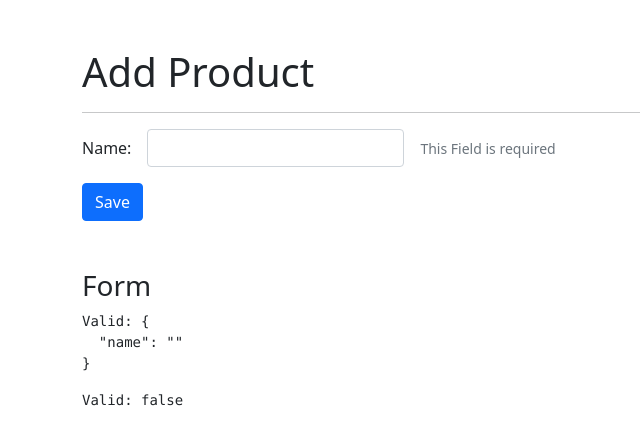
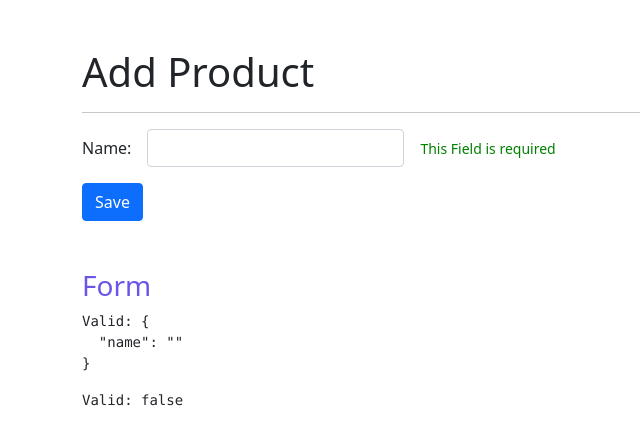
Before and after one commit to BryanParada/directivesApp, an Angular app: page /products/add in a window 1280 px wide. Shown: the top 444 px of the page, without its empty margins (0-640 px from the left). Built offline with nearby package versions, Linux system fonts and the light colour scheme.

Commit message:
V351 - Input - change color Directive

```diff
--- a/src/app/products/pages/add/add.component.html
+++ b/src/app/products/pages/add/add.component.html
@@ -18,6 +18,7 @@
         <div class="col-auto">
             <span class="form-text"
                   errorMsgDrt
+                  [color]="colorIWant"
                   *ngIf="hasError('name')">
                 This Field is required
             </span>
@@ -34,6 +35,6 @@
     </div>
 </form>
 
-<h3 class="mt-5"> Form </h3>
+<h3 class="mt-5" errorMsgDrt color="#6857E6"> Form </h3>
 <pre>Valid: {{myForm.value | json}}</pre>
 <pre>Valid: {{myForm.valid}}</pre>
--- a/src/app/products/pages/add/add.component.ts
+++ b/src/app/products/pages/add/add.component.ts
@@ -8,6 +8,8 @@ import { FormBuilder, FormGroup, Validators } from '@angular/forms';
   ]
 })
 export class AddComponent implements OnInit {
+
+  colorIWant: string ='green'
 
   myForm: FormGroup = this.fb.group({
     name: ['', Validators.required]
--- a/src/app/shared/directives/error-msg.directive.ts
+++ b/src/app/shared/directives/error-msg.directive.ts
@@ -1,17 +1,24 @@
-import { Directive, OnInit } from '@angular/core';
+import { Directive, OnInit, ElementRef, Input } from '@angular/core';
 
 @Directive({
   selector: '[errorMsgDrt]'
 })
 export class ErrorMsgDirective implements OnInit {
 
-  constructor() {
-    console.log('constructor directive');
+htmlElement: ElementRef<HTMLElement>
+@Input() color: string = 'red'
 
+  constructor( private elem: ElementRef<HTMLElement>) {
+    this.htmlElement = elem;
    }
 
   ngOnInit(): void {
     console.log('ngOnInit directive');
+    this.setColor();
+  }
+
+  setColor(): void{
+    this.htmlElement.nativeElement.style.color = this.color;
   }
 
 }
```
